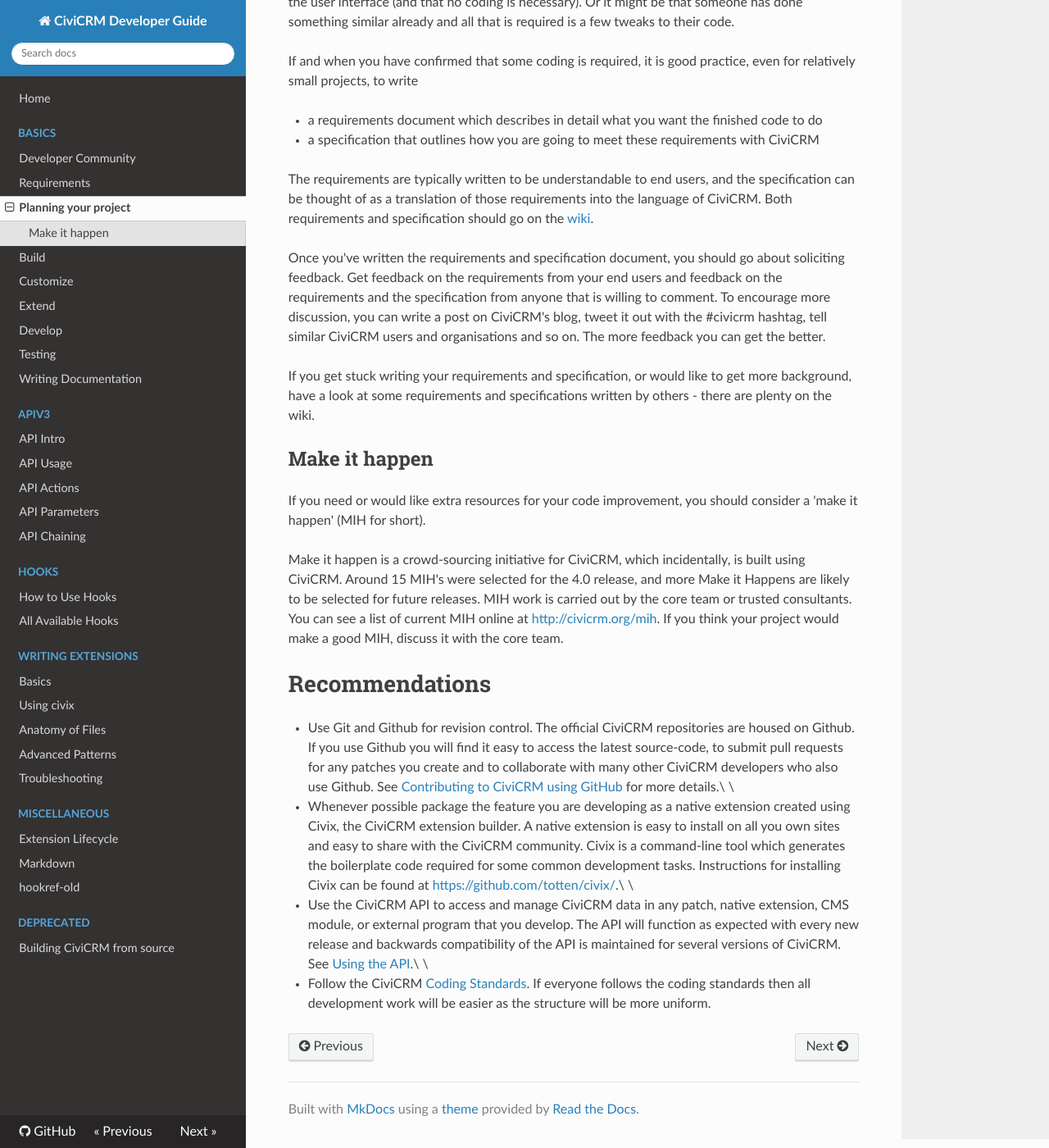
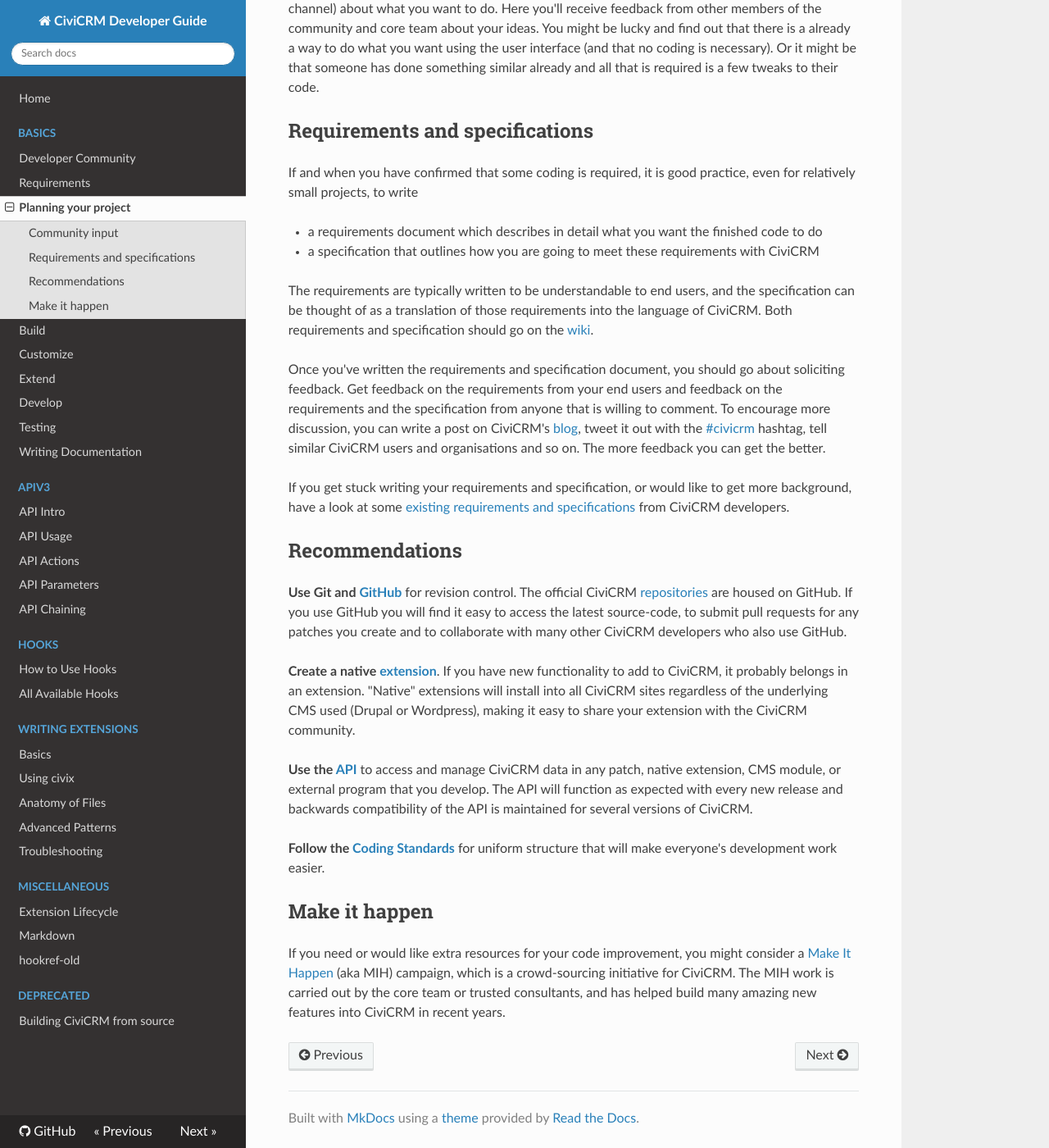
Before and after one commit to civicrm/civicrm-dev-docs, an MkDocs documentation site: the page built from docs/basics/planning.md, in a window 1280 px wide and 1400 px high, scrolled down 433 px. Shown: the whole window at 82% size. Built offline with MkDocs 1.6.1, drawn with Linux system fonts in a browser that asks for light colours; nearby versions of some CDN libraries; old or Windows-style settings are respelled for this version of MkDocs; some of the changed text lies outside the part shown.

Commit message:
"Planning your project" clean up after import

```diff
--- a/docs/basics/planning.md
+++ b/docs/basics/planning.md
@@ -1,4 +1,6 @@
 # Planning your project
+
+## Community input
 
 Before you start on any code to extend CiviCRM, it is really important
 to discuss your ideas with the community. Here are a few of the reasons
@@ -10,14 +12,17 @@
 -   Other people will know what you are doing, and be able to contact
     you if they want to collaborate
 
-A typical pre-development workflow will start with a discussion on the
-[forum](http://forum.civicrm.org/index.php/board,20.0.html) about what
+A typical pre-development workflow will start with a discussion on
+[Mattermost](https://chat.civicrm.org/) (in the Developer channel) about what
 you want to do. Here you'll receive feedback from other members of the
 community and core team about your ideas. You might be lucky and find
 out that there is a already a way to do what you want using the user
 interface (and that no coding is necessary). Or it might be that someone
 has done something similar already and all that is required is a few
 tweaks to their code.
+
+
+## Requirements and specifications
 
 If and when you have confirmed that some coding is required, it is good
 practice, even for relatively small projects, to write
@@ -37,57 +42,48 @@
 should go about soliciting feedback.  Get feedback on the requirements
 from your end users and feedback on the requirements and the
 specification from anyone that is willing to comment. To encourage more
-discussion, you can write a post on CiviCRM's blog, tweet it out with
-the \#civicrm hashtag, tell similar CiviCRM users and organisations and
-so on.  The more feedback you can get the better.
+discussion, you can write a post on CiviCRM's
+[blog](https://civicrm.org/blog/), tweet it out with
+the [#civicrm](https://twitter.com/hashtag/civicrm) hashtag, tell similar
+CiviCRM users and organisations and so on.
+The more feedback you can get the better.
 
 If you get stuck writing your requirements and specification, or would
-like to get more background, have a look at some requirements and
-specifications written by others - there are plenty on the wiki.
+like to get more background, have a look at some
+[existing requirements and specifications](https://wiki.civicrm.org/confluence/display/CRM/Requirements+and+specifications)
+from CiviCRM developers.
+
+## Recommendations
+
+**Use Git and [GitHub](https://github.com/)** for revision control.
+The official CiviCRM [repositories](https://github.com/civicrm)
+are housed on GitHub.  If you use GitHub you will find
+it easy to access the latest source-code, to submit pull requests
+for any patches you create and to collaborate with many other
+CiviCRM developers who also use GitHub.
+
+**Create a native [extension](/extensions/basics)**.
+If you have new functionality to add to CiviCRM, it probably belongs in an
+extension. "Native" extensions will install into all CiviCRM sites
+regardless of the  underlying CMS used (Drupal or Wordpress), making it easy to
+share your extension with the CiviCRM community.
+
+**Use the [API](/api/general)** to access and manage CiviCRM data in any patch,
+native extension, CMS module, or external program that you
+develop. The API will function as expected with every new release
+and backwards compatibility of the API is maintained for several
+versions of CiviCRM.
+
+**Follow the
+[Coding Standards](https://wiki.civicrm.org/confluence/display/CRMDOC/Coding+Standards)**
+for uniform structure that will make everyone's development work easier.
+
 
 ## Make it happen
 
 If you need or would like extra resources for your code improvement, you
-should consider a 'make it happen' (MIH for short).
-
-Make it happen is a crowd-sourcing initiative for CiviCRM,
-which incidentally, is built using CiviCRM.  Around 15 MIH's were
-selected for the 4.0 release, and more Make it Happens are likely to be
-selected for future releases.  MIH work is carried out by the core team
-or trusted consultants.  You can see a list of current MIH online at
-[http://civicrm.org/mih](http://civicrm.org/mih).  If you think your
-project would make a good MIH, discuss it with the core team.
-
-
-# Recommendations
-
-
-
--   Use Git and Github for revision control.  The official CiviCRM
-    repositories are housed on Github.  If you use Github you will find
-    it easy to access the latest source-code, to submit pull requests
-    for any patches you create and to collaborate with many other
-    CiviCRM developers who also use Github.  See [Contributing to
-    CiviCRM using
-    GitHub](/confluence/display/CRMDOC/Contributing+to+CiviCRM+using+GitHub)
-    for more details.\
-     \
--   Whenever possible package the feature you are developing as a native
-    extension created using Civix, the CiviCRM extension builder.  A
-    native extension is easy to install on all you own sites and easy to
-    share with the CiviCRM community.  Civix is a command-line tool
-    which generates the boilerplate code required for some common
-    development tasks. Instructions for installing Civix can be found at
-    [https://github.com/totten/civix/](https://github.com/totten/civix/).\
-     \
--   Use the CiviCRM API to access and manage CiviCRM data in any patch,
-    native extension, CMS module, or external program that you
-    develop.   The API will function as expected with every new release
-    and backwards compatibility of the API is maintained for several
-    versions of CiviCRM.  See [Using the
-    API](/confluence/display/CRMDOC/Using+the+API).\
-     \
--   Follow the CiviCRM [Coding
-    Standards](/confluence/display/CRMDOC/Coding+Standards). If everyone
-    follows the coding standards then all development work will be
-    easier as the structure will be more uniform.
+might consider a [Make It Happen](https://civicrm.org/make-it-happen)
+(aka MIH) campaign, which is a crowd-sourcing initiative for CiviCRM.
+The MIH work is carried out by the
+core team or trusted consultants, and has helped build many amazing new
+features into CiviCRM in recent years.
```
